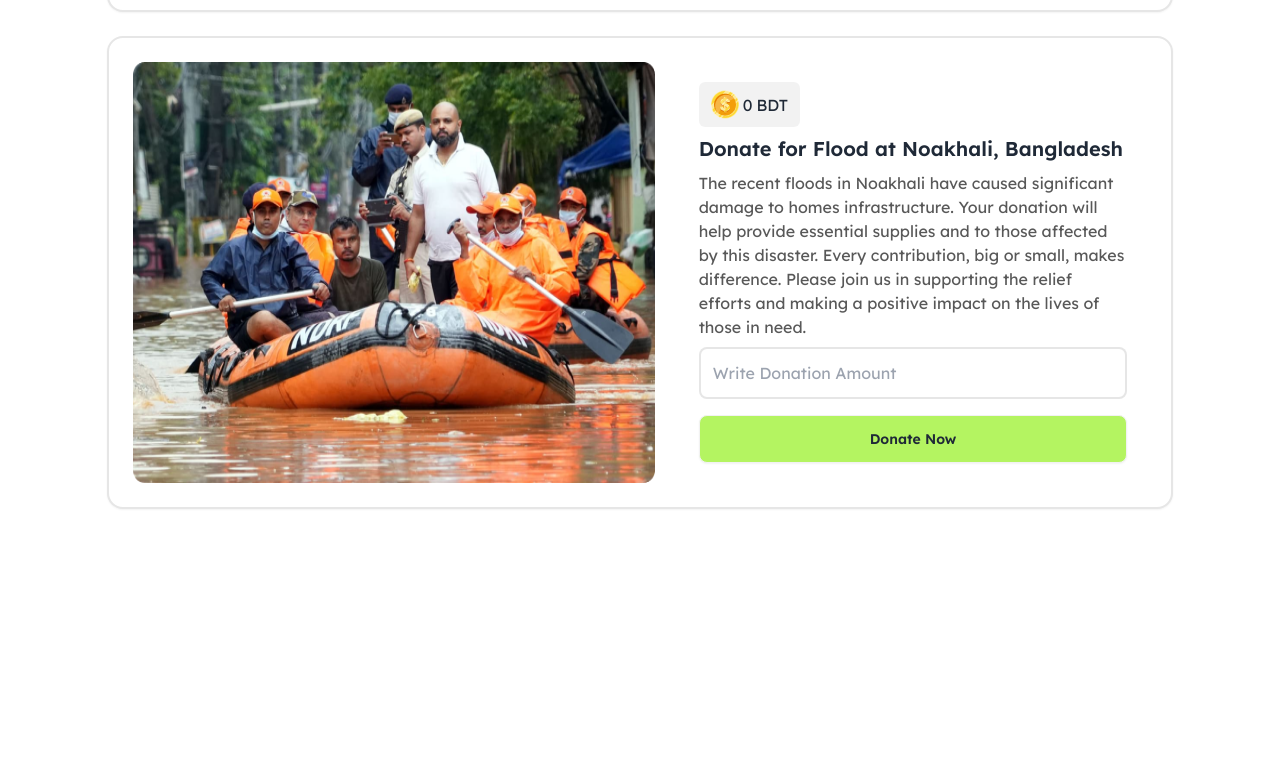
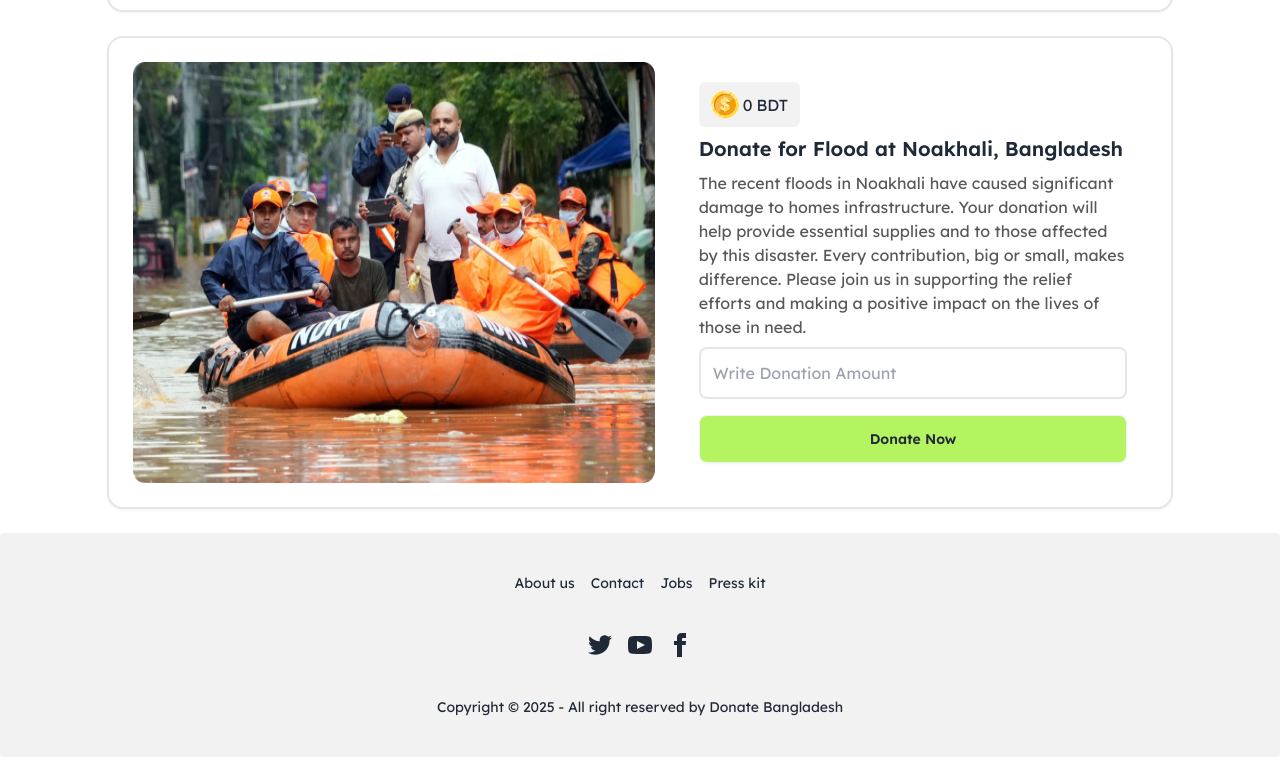
Before and after one commit to mahdi33-gk/flood-donation10, a plain HTML site: page index.html in a window 1280 px wide. Shown: the part 1843-2600 px from the top of the page. Before the commit the page ends 2376 px from the top, so only its background shows below. Drawn offline with nearby package versions, Linux system fonts and the light colour scheme.

Commit message:
redme setup

```diff
--- a/index.html
+++ b/index.html
@@ -59,7 +59,10 @@
                 </div>
                 <div class="">
 
-                    <a class="btn btn-ghost text-xl">daisyUI</a>
+                    <div class="flex gap-2">
+                        <img class="border-dashed border-2" src="./images/coin.png" alt="">
+                        <p class="text-[20px]"><span class="mr-1 ">5500</span>BDT</p>
+                    </div>
                   </div>
               </div>
         </nav>
@@ -176,5 +179,57 @@
     </main>
 
     <script src="script.js"></script>
+
+
+    <!-- footer -->
+    <footer class="footer footer-center bg-base-200 text-base-content rounded p-10">
+        <nav class="grid grid-flow-col gap-4">
+          <a class="link link-hover">About us</a>
+          <a class="link link-hover">Contact</a>
+          <a class="link link-hover">Jobs</a>
+          <a class="link link-hover">Press kit</a>
+        </nav>
+        <nav>
+          <div class="grid grid-flow-col gap-4">
+            <a>
+              <svg
+                xmlns="http://www.w3.org/2000/svg"
+                width="24"
+                height="24"
+                viewBox="0 0 24 24"
+                class="fill-current">
+                <path
+                  d="M24 4.557c-.883.392-1.832.656-2.828.775 1.017-.609 1.798-1.574 2.165-2.724-.951.564-2.005.974-3.127 1.195-.897-.957-2.178-1.555-3.594-1.555-3.179 0-5.515 2.966-4.797 6.045-4.091-.205-7.719-2.165-10.148-5.144-1.29 2.213-.669 5.108 1.523 6.574-.806-.026-1.566-.247-2.229-.616-.054 2.281 1.581 4.415 3.949 4.89-.693.188-1.452.232-2.224.084.626 1.956 2.444 3.379 4.6 3.419-2.07 1.623-4.678 2.348-7.29 2.04 2.179 1.397 4.768 2.212 7.548 2.212 9.142 0 14.307-7.721 13.995-14.646.962-.695 1.797-1.562 2.457-2.549z"></path>
+              </svg>
+            </a>
+            <a>
+              <svg
+                xmlns="http://www.w3.org/2000/svg"
+                width="24"
+                height="24"
+                viewBox="0 0 24 24"
+                class="fill-current">
+                <path
+                  d="M19.615 3.184c-3.604-.246-11.631-.245-15.23 0-3.897.266-4.356 2.62-4.385 8.816.029 6.185.484 8.549 4.385 8.816 3.6.245 11.626.246 15.23 0 3.897-.266 4.356-2.62 4.385-8.816-.029-6.185-.484-8.549-4.385-8.816zm-10.615 12.816v-8l8 3.993-8 4.007z"></path>
+              </svg>
+            </a>
+            <a>
+              <svg
+                xmlns="http://www.w3.org/2000/svg"
+                width="24"
+                height="24"
+                viewBox="0 0 24 24"
+                class="fill-current">
+                <path
+                  d="M9 8h-3v4h3v12h5v-12h3.642l.358-4h-4v-1.667c0-.955.192-1.333 1.115-1.333h2.885v-5h-3.808c-3.596 0-5.192 1.583-5.192 4.615v3.385z"></path>
+              </svg>
+            </a>
+          </div>
+        </nav>
+        <aside>
+          <p>Copyright © 2025 - All right reserved by Donate Bangladesh</p>
+        </aside>
+      </footer>
+
 </body>
 </html>
```
